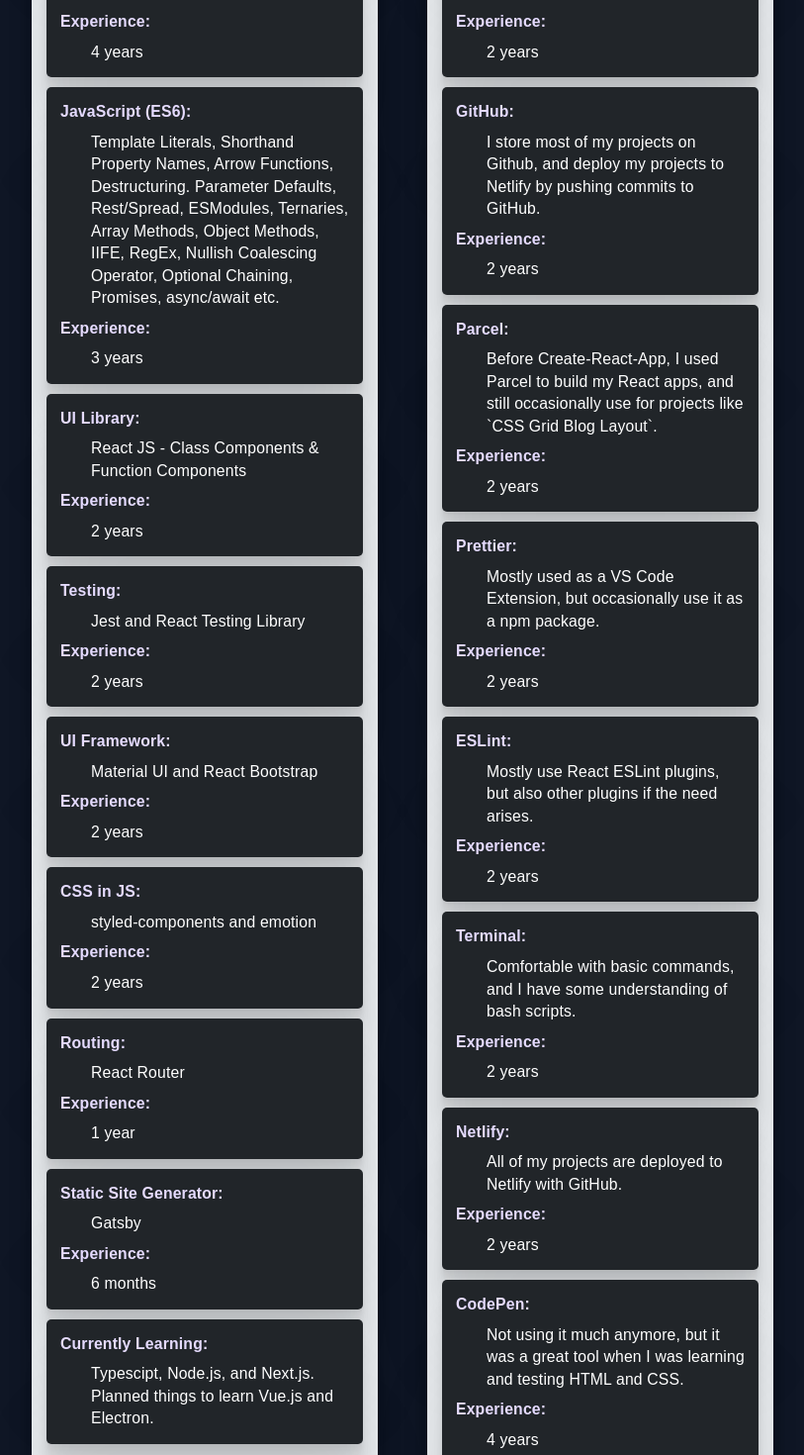
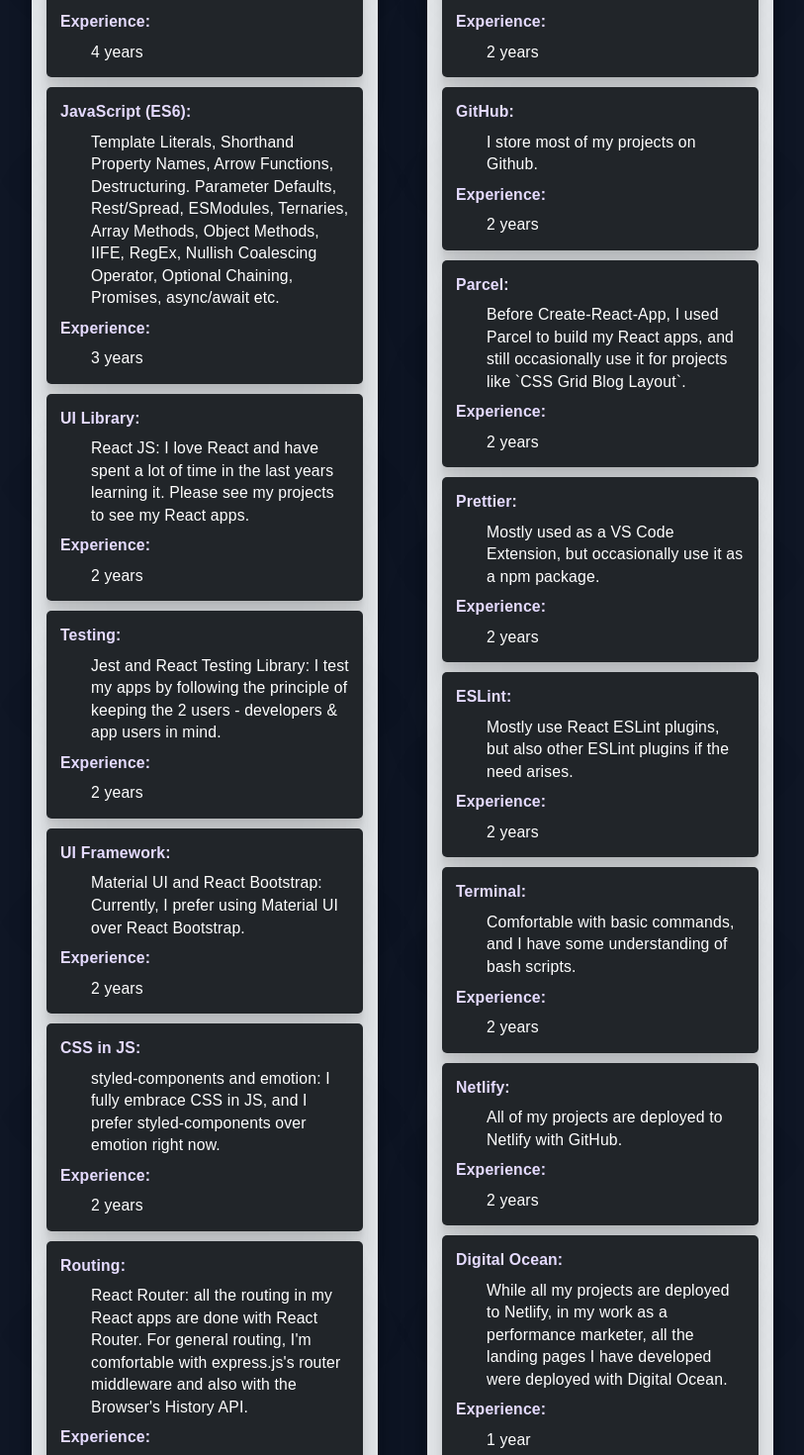
Before and after one commit to YutaMoriJP/Portfolio, a React (Create React App) app: page /skills in a window 1280 px wide. Shown: the part 520-1990 px from the top of the page at 99% size, without its empty margins (233-1046 px from the left). Built offline with nearby package versions, Linux system fonts and the light colour scheme.

Commit message:
text revisions

```diff
--- a/src/Pages/Home.js
+++ b/src/Pages/Home.js
@@ -23,17 +23,31 @@
       <input type="text" id="pass" value={val} onChange={handleChange} />
       {val === "0214" && (
         <>
-          <p>get own .com domain</p>
-          <p>emphasize yourself being trilingual</p>
-          <p>talk more about your work experience</p>
-          <p>talk to bjorn to pass resume and get reference letter</p>
-          <p>??? vanila JS project?</p>
-          <p>
+          <p style={{ fontSize: 14, color: "red" }}>get own .com domain</p>
+          <p style={{ fontSize: 14, color: "red" }}>
+            find way to publish your own module on npm?
+          </p>
+          <p style={{ fontSize: 14, color: "red" }}>
+            get old resume and use the indeed templte and get reference letters,
+            there is a folder
+          </p>
+          <p style={{ fontSize: 14, color: "red" }}>contact jp visa place</p>
+          <p style={{ fontSize: 14, color: "red" }}>
+            emphasize yourself being trilingual
+          </p>
+          <p style={{ fontSize: 14, color: "red" }}>
+            talk more about your work experience - keyword research
+          </p>
+          <p style={{ fontSize: 14, color: "red" }}>
+            talk to bjorn to pass resume and get reference letter
+          </p>
+          <p style={{ fontSize: 14, color: "red" }}>??? vanila JS project?</p>
+          <p style={{ fontSize: 14, color: "red" }}>
             add JS details that Kent mentioned like Promises,regex,
             destructuring etc. and then link to Edabit? Show Condesandbox with
             the TEST
           </p>
-          <p>PROOFREAD!</p>
+          <p style={{ fontSize: 14, color: "red" }}>PROOFREAD!</p>
         </>
       )}
     </>
@@ -54,7 +68,7 @@
           </Text>
           <NormalText variant="h6" delay={200} color="pink">
             See my{" "}
-            <StyledLink nopadding to="./project">
+            <StyledLink nopadding={1} to="./project">
               projects
             </StyledLink>
             ,{" "}
--- a/src/data/skills.js
+++ b/src/data/skills.js
@@ -16,15 +16,14 @@
   },
   {
     header: "GitHub",
-    language:
-      "I store most of my projects on Github, and deploy my projects to Netlify by pushing commits to GitHub.",
+    language: "I store most of my projects on Github.",
     experience: "2 years",
     id: uuidv4(),
   },
   {
     header: "Parcel",
     language:
-      "Before Create-React-App, I used Parcel to build my React apps, and still occasionally use for projects like `CSS Grid Blog Layout`.",
+      "Before Create-React-App, I used Parcel to build my React apps, and still occasionally use it for projects like `CSS Grid Blog Layout`.",
     experience: "2 years",
     id: uuidv4(),
   },
@@ -38,7 +37,7 @@
   {
     header: "ESLint",
     language:
-      "Mostly use React ESLint plugins, but also other plugins if the need arises.",
+      "Mostly use React ESLint plugins, but also other ESLint plugins if the need arises.",
     experience: "2 years",
     id: uuidv4(),
   },
@@ -52,6 +51,20 @@
   {
     header: "Netlify",
     language: "All of my projects are deployed to Netlify with GitHub.",
+    experience: "2 years",
+    id: uuidv4(),
+  },
+  {
+    header: "Digital Ocean",
+    language:
+      "While all my projects are deployed to Netlify, in my work as a performance marketer, all the landing pages I have developed were deployed with Digital Ocean.",
+    experience: "1 year",
+    id: uuidv4(),
+  },
+  {
+    header: "Cloudflare",
+    language:
+      "Used for my website business as well as in my work as a performance marketer, mainly for SSL and redirection.",
     experience: "2 years",
     id: uuidv4(),
   },
@@ -92,7 +105,8 @@
   },
   {
     header: "Google Analytics",
-    language:"Used it for my website business to analyze user behavior, and drive up engagement, and target the best traffic sources.",
+    language:
+      "Used it for my website business to analyze user behavior, and drive up engagement, and target the best traffic sources.",
     experience: "4 years",
     id: uuidv4(),
   },
@@ -134,37 +148,43 @@
   },
   {
     header: "UI Library",
-    language: " React JS - Class Components & Function Components",
+    language:
+      "React JS: I love React and have spent a lot of time in the last years learning it. Please see my projects to see my React apps.",
     experience: "2 years",
     id: uuidv4(),
   },
   {
     header: "Testing",
-    language: "Jest and React Testing Library",
+    language:
+      "Jest and React Testing Library: I test my apps by following the principle of keeping the 2 users - developers & app users in mind.",
     experience: "2 years",
     id: uuidv4(),
   },
   {
     header: "UI Framework",
-    language: " Material UI and React Bootstrap",
+    language:
+      "Material UI and React Bootstrap: Currently, I prefer using Material UI over React Bootstrap.",
     experience: "2 years",
     id: uuidv4(),
   },
   {
     header: "CSS in JS",
-    language: "styled-components and emotion",
+    language:
+      "styled-components and emotion: I fully embrace CSS in JS, and I prefer styled-components over emotion right now.",
     experience: "2 years",
     id: uuidv4(),
   },
   {
     header: "Routing",
-    language: "React Router",
+    language:
+      "React Router: all the routing in my React apps are done with React Router. For general routing, I'm comfortable with express.js's router middleware and also with the Browser's History API.",
     experience: "1 year",
     id: uuidv4(),
   },
   {
     header: "Static Site Generator",
-    language: "Gatsby",
+    language:
+      "Gatsby: I have some experience with Gatsby, but if I were to start my own blog, I would try doing it with Next.js.",
     experience: "6 months",
     id: uuidv4(),
   },
```
